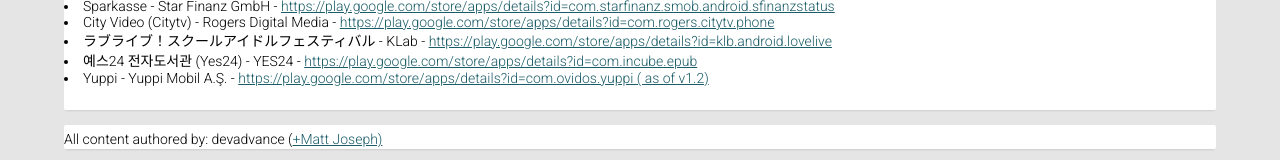
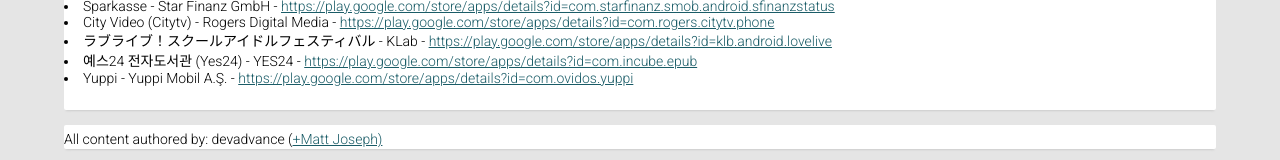
Before and after one commit to devadvance/devadvance.github.io_old, a plain HTML site: page rootcloak/index.html in a window 1280 px wide. Shown: the part 665-825 px from the top of the page. Drawn offline with Linux system fonts and the light colour scheme.

Commit message:
Fixed a link.

```diff
--- a/rootcloak/index.html
+++ b/rootcloak/index.html
@@ -81,7 +81,7 @@
                         <li>City Video (Citytv) - Rogers Digital Media - <a href="https://play.google.com/store/apps/details?id=com.rogers.citytv.phone">https://play.google.com/store/apps/details?id=com.rogers.citytv.phone</a></li>
                         <li>ラブライブ！スクールアイドルフェスティバル - KLab - <a href="https://play.google.com/store/apps/details?id=klb.android.lovelive">https://play.google.com/store/apps/details?id=klb.android.lovelive</a></li>
                         <li>예스24 전자도서관 (Yes24) - YES24 - <a href="https://play.google.com/store/apps/details?id=com.incube.epub">https://play.google.com/store/apps/details?id=com.incube.epub</a></li>
-                        <li>Yuppi - Yuppi Mobil A.Ş. - <a href="https://play.google.com/store/apps/details?id=com.ovidos.yuppi ( as of v1.2)">https://play.google.com/store/apps/details?id=com.ovidos.yuppi ( as of v1.2)</a></li>
+                        <li>Yuppi - Yuppi Mobil A.Ş. - <a href="https://play.google.com/store/apps/details?id=com.ovidos.yuppi ( as of v1.2)">https://play.google.com/store/apps/details?id=com.ovidos.yuppi</a></li>
                     </ul>
                     <br />
                 </div>
```
